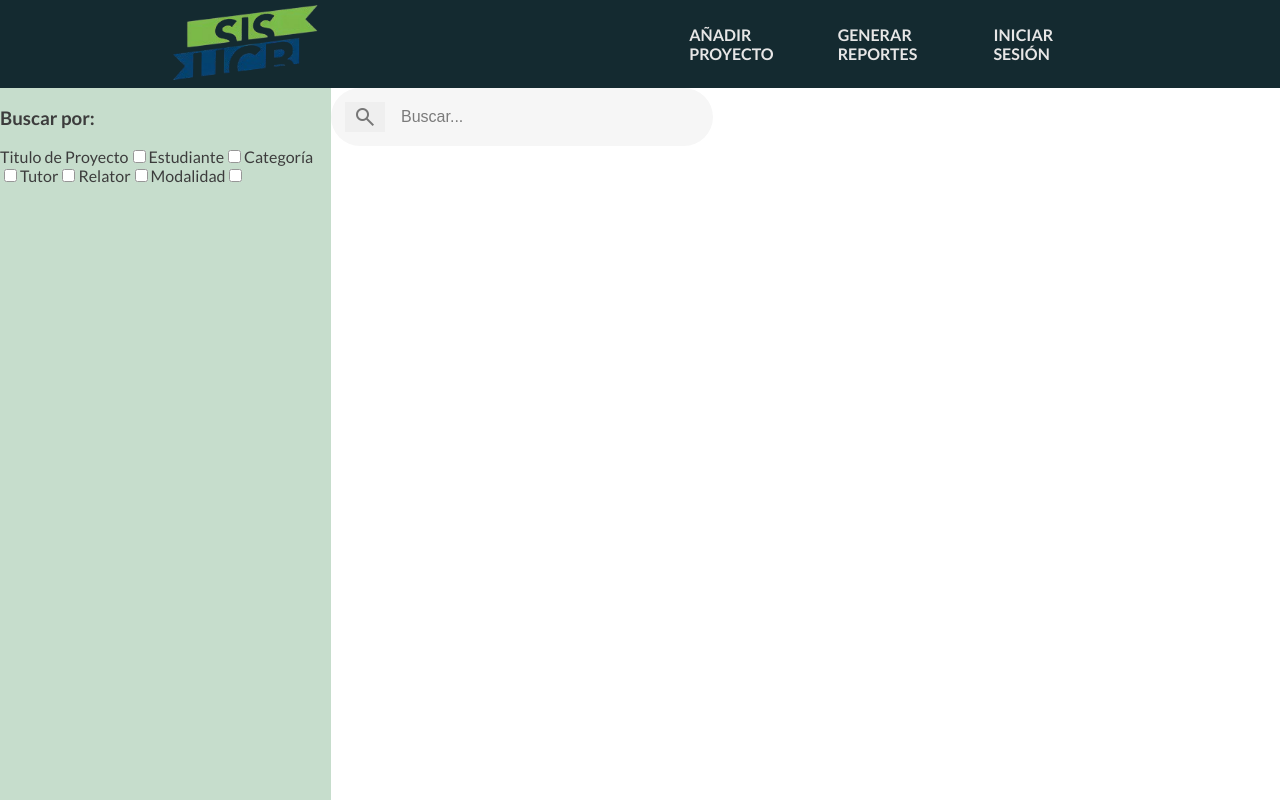
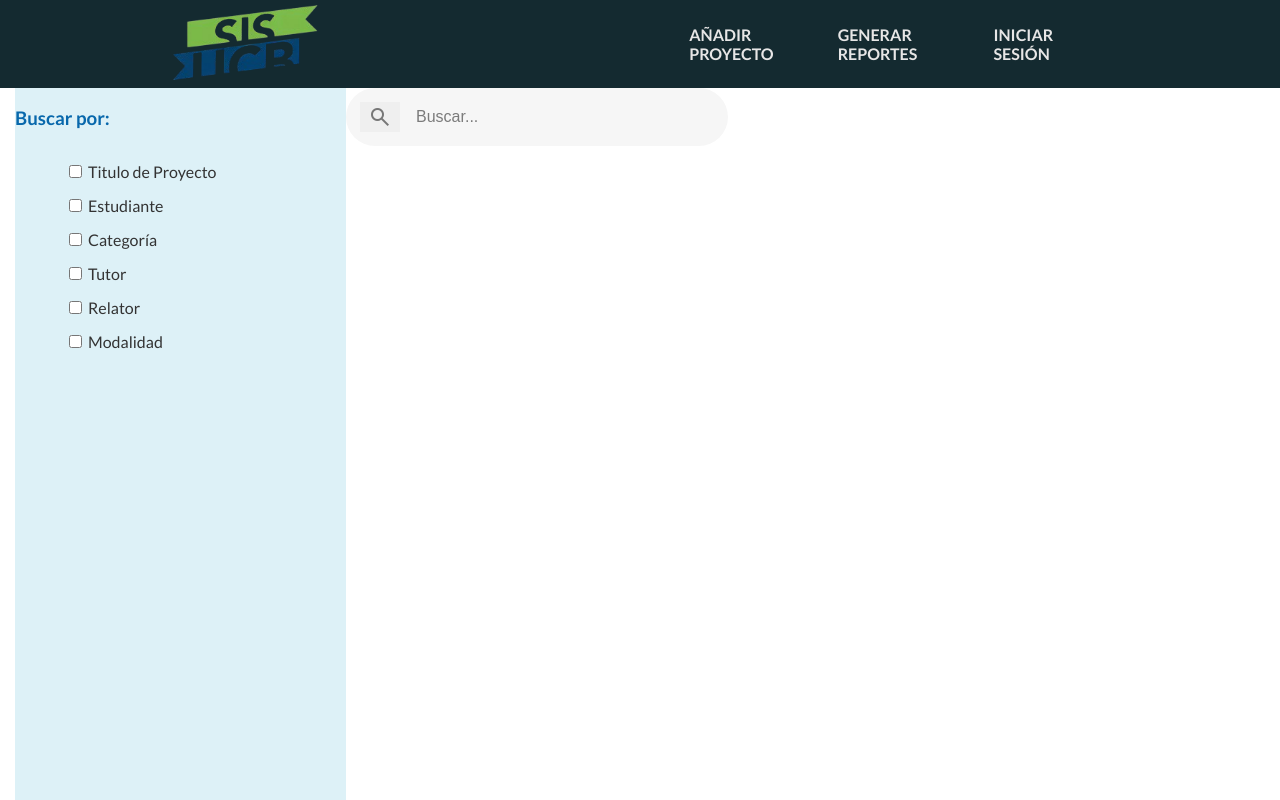
Before and after one commit to AdrianaRochaVedia/TecnoWeb1-ProyectoTrabajosTaller, a Vue app: page /search in a window 1280 px wide. Shown: the top 800 px of the page. Built offline with nearby package versions, Linux system fonts and the light colour scheme.

Commit message:
Sidebar estilos

```diff
--- a/src/pages/SearchPage.vue
+++ b/src/pages/SearchPage.vue
@@ -3,23 +3,35 @@
     <section class="sidebar">
       <h3>Buscar por: </h3>
       <div class="filters">
+        <div class="filter">
+          <input class="check" type="checkbox" name="titulo" id="titulo">
           <label for="titulo">Titulo de Proyecto</label>
-        <input type="checkbox" name="titulo" id="titulo">
+        </div>
 
+        <div class="filter">
+          <input class="check" type="checkbox" name="estudiante" id="estudiante">
           <label for="estudiante">Estudiante</label>
-        <input type="checkbox" name="estudiante" id="estudiante">
+        </div>
 
+        <div class="filter">
+          <input class="check" type="checkbox" name="categoria" id="categoria">
           <label for="categoria">Categoría</label>
-        <input type="checkbox" name="categoria" id="categoria">
+        </div>
 
+        <div class="filter">
+          <input class="check" type="checkbox" name="tutor" id="tutor">
           <label for="tutor">Tutor</label>
-        <input type="checkbox" name="tutor" id="tutor">
+        </div>
 
+        <div class="filter">
+          <input class="check" type="checkbox" name="relator" id="relator">
           <label for="relator">Relator</label>
-        <input type="checkbox" name="relator" id="relator">
+        </div>
 
+        <div class="filter">
+          <input class="check" type="checkbox" name="modalidad" id="modalidad">
           <label for="modalidad">Modalidad</label>
-        <input type="checkbox" name="modalidad" id="modalidad">
+        </div>
       </div>
     </section>
     <section class="results">
@@ -39,9 +51,18 @@
   }
 
   .sidebar {
+    background-color: #4eb4d331;
+    color: #0868ac;
+    display: flex;
+    flex-direction: column;
+    margin-left: 15px;
     width: 331px;
-    background-color: #b5d3bd;
-    opacity: 76%;
+  }
+
+  .filters {
+    display: flex;
+    flex-direction: column;
+    margin-left: 50px;
   }
 
   .search {
@@ -55,6 +76,10 @@
     padding: var(--padding);
     transition: box-shadow 0.25s;
     width: max-content;
+  }
+
+  .filter {
+    margin-top: 15px;
   }
 
   .search:focus-within {
@@ -80,4 +105,23 @@
     border-color: transparent;
     cursor: pointer;
   }
+
+  .check {
+    margin-right: 6px;
+    pointer-events: none;
+  }
+
+  label {
+    font-weight: 500;
+    color: #333;
+    cursor: pointer;
+  }
+
+  .check:checked {
+    accent-color: #0868ac;
+  }
+
+  .check:checked ~ label {
+    color: #0868ac;
+  }
 </style>
```
Lines whose indentation alone changed are shown as unchanged.
